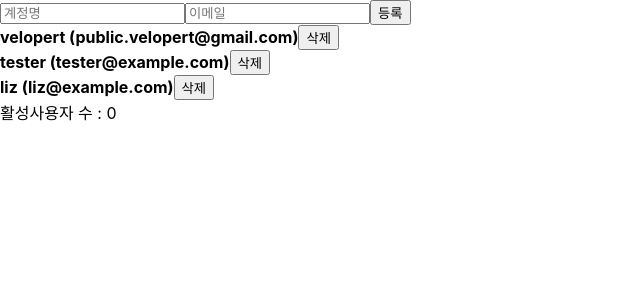
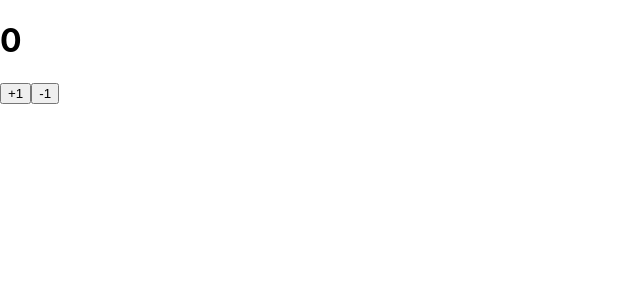
Before and after one commit to ju-nong/react-study, a React (Create React App) app in the folder my-app2/: page / in a window 1280 px wide. Shown: the top 300 px of the page, without its empty margins (0-640 px from the left). Built offline with nearby package versions, Linux system fonts and the light colour scheme.

Commit message:
function -> class 컴포넌트 구현 실습

```diff
--- a/my-app2/src/App.js
+++ b/my-app2/src/App.js
@@ -1,6 +1,7 @@
 import React, { useState, useRef, useMemo, useCallback } from "react";
 import { UserList } from "./UserList";
 import { CreateUserMemo } from "./CreateUser";
+import Hello from "./Hello";
 
 function countActiveUser(users) {
     console.log("hih");
--- a/my-app2/src/Counter.js
+++ b/my-app2/src/Counter.js
@@ -1,21 +1,53 @@
-import React, { useState } from "react";
+import React, { Component } from "react";
 
-export function Counter() {
-    const [number, setNumber] = useState(0);
+class Counter extends Component {
+    state = {
+        counter: 0,
+    };
 
-    function onIncrease() {
-        setNumber((prev) => prev + 1);
+    handlePlus = () => {
+        this.setState({
+            counter: this.state.counter + 1,
+        });
+    };
+
+    handleMinus = () => {
+        this.setState({
+            counter: this.state.counter - 1,
+        });
+    };
+
+    render() {
+        return (
+            <div>
+                <h1>{this.state.counter}</h1>
+                <button onClick={this.handlePlus}>+1</button>
+                <button onClick={this.handleMinus}>-1</button>
+            </div>
+        );
     }
+}
 
-    function onDecrease() {
-        setNumber((prev) => prev - 1);
-    }
+export { Counter };
 
-    return (
-        <div>
-            <h1>{number}</h1>
-            <button onClick={onIncrease}>+1</button>
-            <button onClick={onDecrease}>-1</button>
-        </div>
-    );
-}
+// import React, { useState } from "react";
+
+// export function Counter() {
+//     const [number, setNumber] = useState(0);
+
+//     function onIncrease() {
+//         setNumber((prev) => prev + 1);
+//     }
+
+//     function onDecrease() {
+//         setNumber((prev) => prev - 1);
+//     }
+
+//     return (
+//         <div>
+//             <h1>{number}</h1>
+//             <button onClick={onIncrease}>+1</button>
+//             <button onClick={onDecrease}>-1</button>
+//         </div>
+//     );
+// }
--- a/my-app2/src/Hello.js
+++ b/my-app2/src/Hello.js
@@ -1,7 +1,14 @@
-import React from "react";
+import React, { Component } from "react";
 
-function Hello({ name, age, sub }) {
-    // const { name, age } = props;
+class Hello extends Component {
+    static defaultProps = {
+        name: "홍길동",
+        age: 20,
+    };
+
+    render() {
+        const { name, age, sub } = this.props;
+
         return (
             <div>
                 안녕하세요 {name}님, {age}살이시네요?
@@ -9,10 +16,21 @@ function Hello({ name, age, sub }) {
             </div>
         );
     }
+}
 
-Hello.defaultProps = {
-    name: "이름없음",
-    age: 20,
-};
+// function Hello({ name, age, sub }) {
+//     // const { name, age } = props;
+//     return (
+//         <div>
+//             안녕하세요 {name}님, {age}살이시네요?
+//             {sub ? <div>워워우워우</div> : null}
+//         </div>
+//     );
+// }
+
+// Hello.defaultProps = {
+//     name: "이름없음",
+//     age: 20,
+// };
 
 export default Hello;
--- a/my-app2/src/index.js
+++ b/my-app2/src/index.js
@@ -2,9 +2,10 @@ import React from "react";
 import ReactDOM from "react-dom/client";
 import "./index.css";
 import App from "./App";
+import { Counter } from "./Counter";
 
 const root = ReactDOM.createRoot(document.getElementById("root"));
-root.render(<App />);
+root.render(<Counter />);
 
 // If you want to start measuring performance in your app, pass a function
 // to log results (for example: reportWebVitals(console.log))
```
Lines whose indentation alone changed are shown as unchanged.
